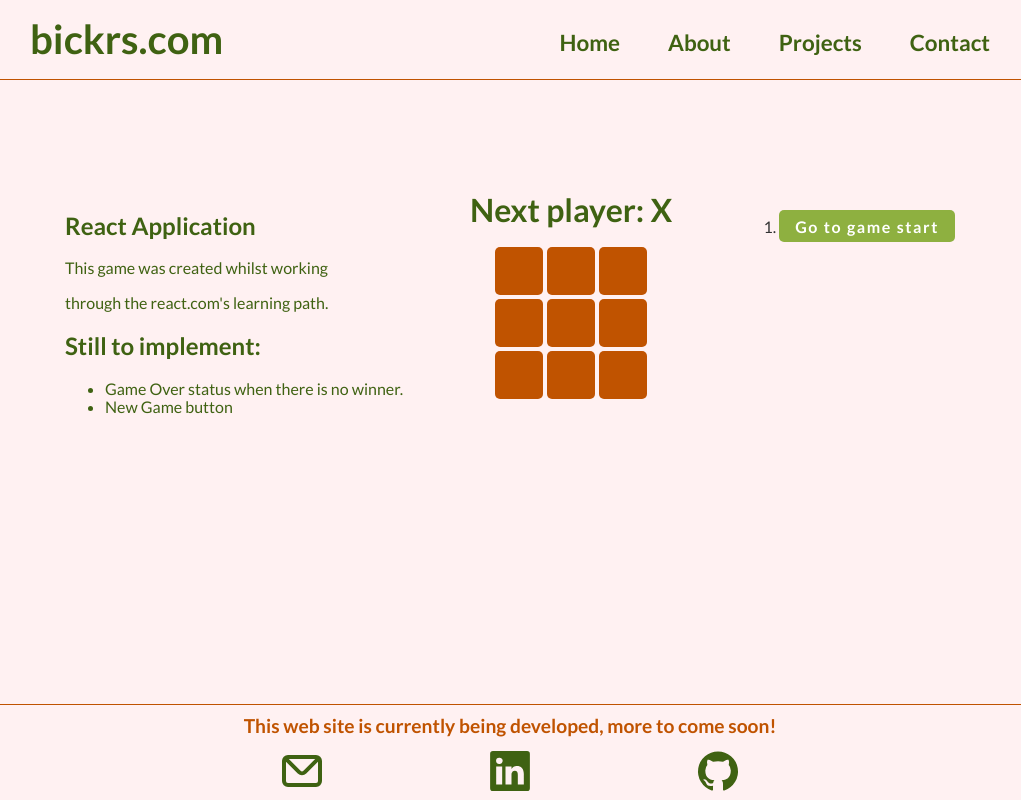
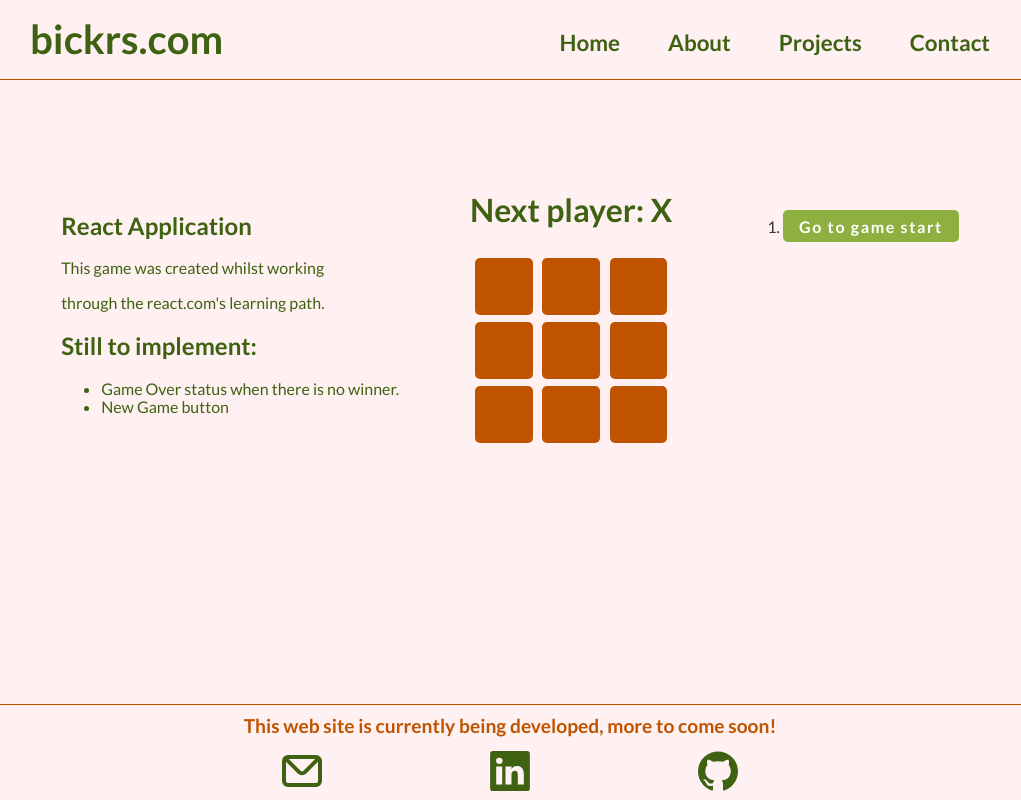
Before and after one commit to chrisbee2812/bickrs, a React (Vite) app: page /projects/tictactoe in a window 1280 px wide. Shown: the whole page, without its empty margins (130-1151 px from the left). Built offline with nearby package versions, Linux system fonts and the light colour scheme.

Commit message:
replaced ttt buttons with div for better styling

```diff
--- a/src/components/tictactoe/tttutils.jsx
+++ b/src/components/tictactoe/tttutils.jsx
@@ -1,8 +1,8 @@
 function Square({ value, onSquareClick }) {
   return (
-    <button className="square" onClick={onSquareClick}>
+    <div className="square" onClick={onSquareClick}>
       {value}
-    </button>
+    </div>
   );
 }
 
--- a/src/styles/projects/tictactoe/tictactoe.css
+++ b/src/styles/projects/tictactoe/tictactoe.css
@@ -7,16 +7,32 @@
     width: 80%;
 }
 
+.game-board {
+    display: flex;
+    flex-direction: column;
+    align-items: center;
+}
+
+
 .square {
-    margin: 0 0.125em;
+    display: flex;
+    align-items: center;
+    justify-content: center;
+    font-size: 1.2rem;
+    font-weight: bold;
+    color: #fff1f2;
+    margin: 0.25em;
     height: 3em;
     width: 3em;
     text-align: center;
-
+    background-color: #c05300;
+    border-radius: 5px;
 }
 
 .board-row {
-    margin: 0.125em;
+    display: flex;
+    margin: 0.5em;
+    max-height: 3em;
 }
 
 .status {
@@ -26,12 +42,6 @@
     margin-bottom: 0.5em;
 }
 
-.game-board {
-    display: flex;
-    flex-direction: column;
-
-    align-items: center;
-}
 
 ol li button {
     height: 2em;
```
